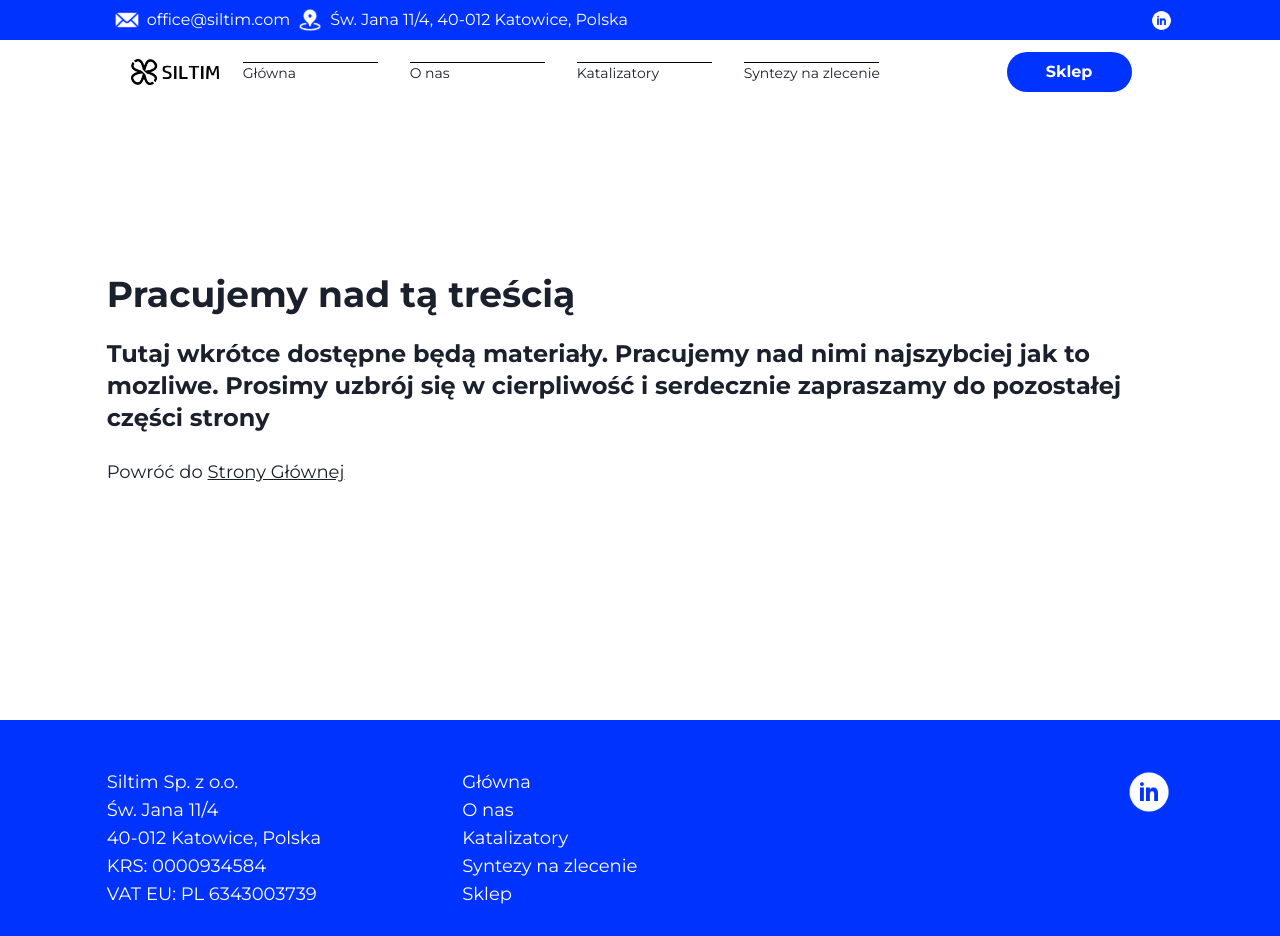
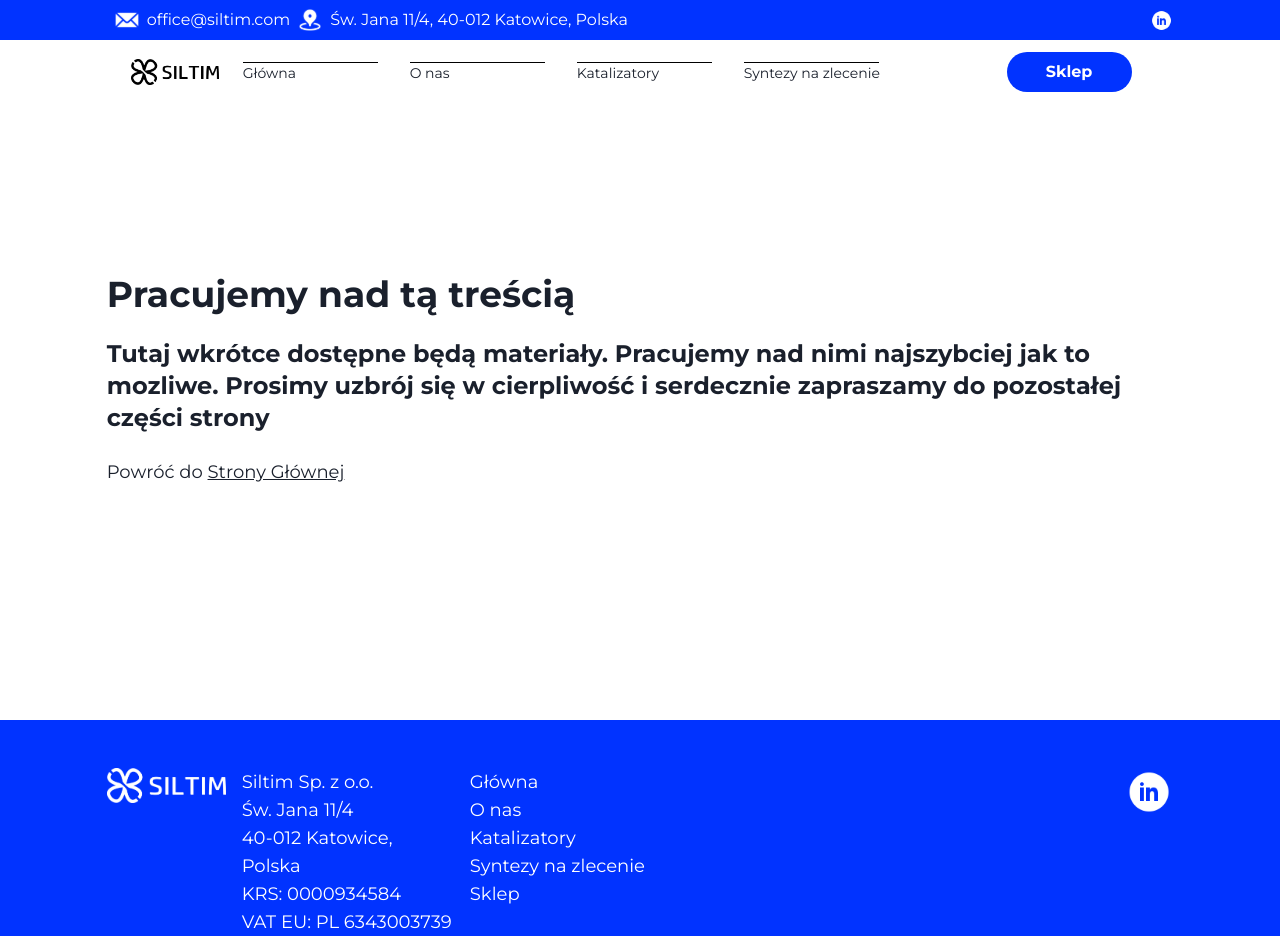
Before and after one commit to Rafalk88/siltim-website, a Next.js app: page /notready in a window 1280 px wide. Shown: the top 936 px of the page. Built offline with nearby package versions, Linux system fonts and the light colour scheme.

Commit message:
`footer` logo added

```diff
--- a/components/Footer/index.tsx
+++ b/components/Footer/index.tsx
@@ -1,7 +1,8 @@
 import Link from "next/link"
+import Image from "next/image"
 
+import Logo from "../../public/assets/logo_white.png"
 import SocialMediaIcons from "@/components/SocialMediaIcons"
-import Policy from "../../pages/policy"
 import Typography from "../Typography"
 import { menu } from "../Navbar"
 
@@ -11,6 +12,12 @@
       <div className="w-5/6 max-w-[1200px] mx-auto md:flex pt-12 text-white">
         <div className="w-full">
           <div className="sm:flex sm:justify-between">
+            <div className="max-w-[135px] pr-4 mb-4">
+              <Link href="/" className="cursor-pointer" passHref>
+                <Image src={Logo} alt={"Logo"} />
+              </Link>
+            </div>
+
             <Typography
               className="pr-4"
               variant="body"
@@ -24,7 +31,7 @@
             </Typography>
 
             <div className="sm:flex sm:justify-between w-2/3">
-              <article className="flex flex-col py-6 md:py-0">
+              <article className="flex flex-col py-6 sm:py-0 md:py-0">
                 {
                   menu.map(item => {
                     return (
```
